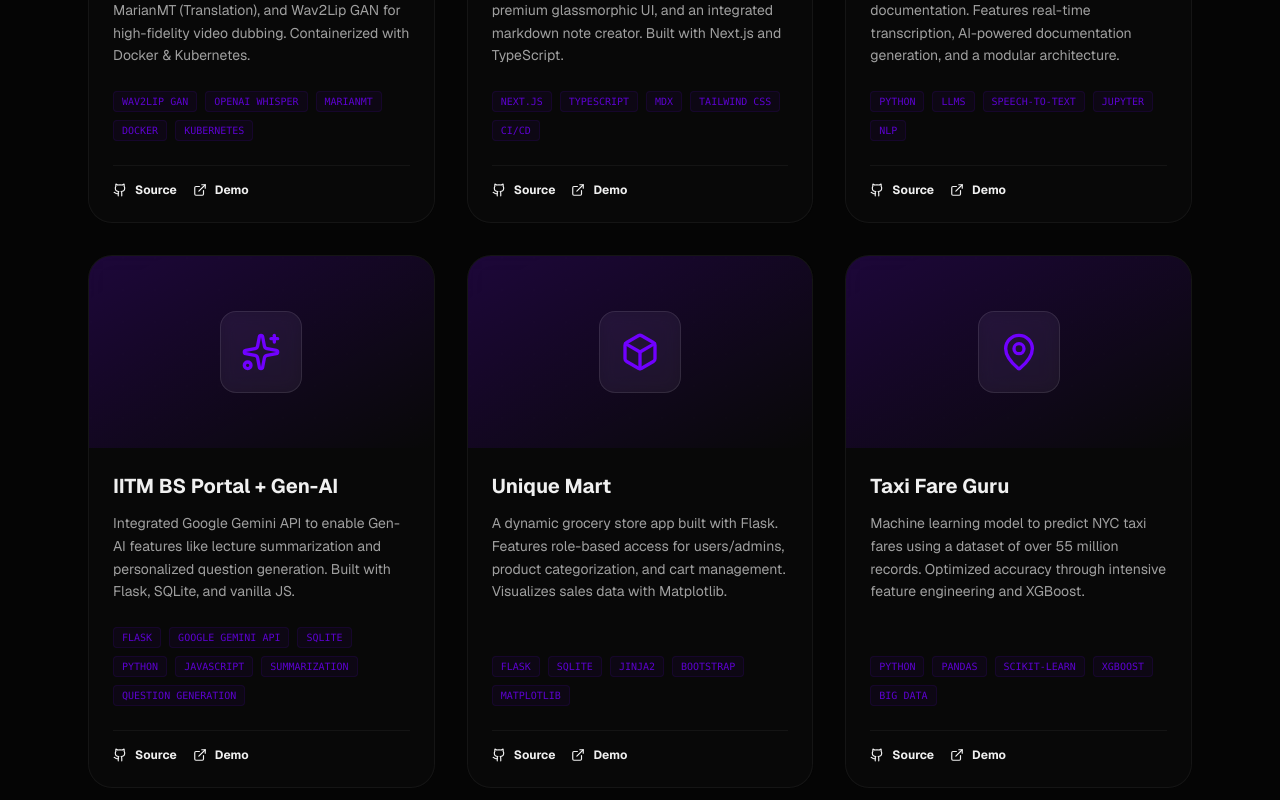
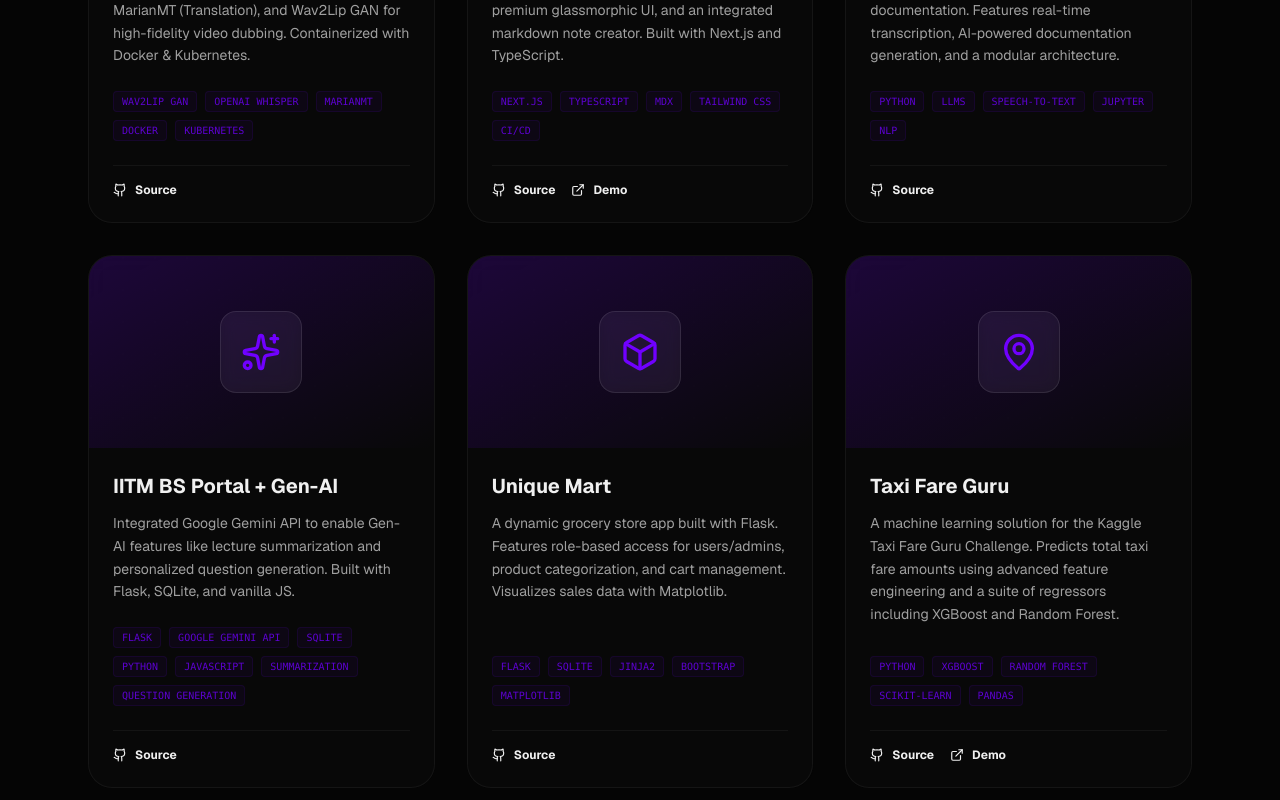
Before and after one commit to Pallavi-Pandey/pallavipandey, a Next.js app: page / in a window 1280 px wide. Shown: the part 3648-4448 px from the top of the page. Built offline with nearby package versions, Linux system fonts and the light colour scheme.

Commit message:
feat: Introduce distinct `sourceLink` and `demoLink` properties for projects, update project descriptions, and conditionally render links in the UI.

```diff
--- a/src/components/Projects.tsx
+++ b/src/components/Projects.tsx
@@ -11,42 +11,44 @@ const Projects = () => {
             description: "Real-time voice translation and lip-syncing API. Combines OpenAI Whisper (ASR), MarianMT (Translation), and Wav2Lip GAN for high-fidelity video dubbing. Containerized with Docker & Kubernetes.",
             tech: ["Wav2Lip GAN", "OpenAI Whisper", "MarianMT", "Docker", "Kubernetes"],
             icon: Video,
-            link: "https://github.com/Pallavi-Pandey/dataviv"
+            sourceLink: "https://github.com/Pallavi-Pandey/dataviv"
         },
         {
             title: "Technical Knowledge Base",
             description: "A high-performance static blog for technical documentation. Features blazing fast SSG, a premium glassmorphic UI, and an integrated markdown note creator. Built with Next.js and TypeScript.",
             tech: ["Next.js", "TypeScript", "MDX", "Tailwind CSS", "CI/CD"],
             icon: FileText,
-            link: "https://github.com/Pallavi-Pandey/My_temp_blog"
+            sourceLink: "https://github.com/Pallavi-Pandey/My_temp_blog",
+            demoLink: "https://my-temp-blog.vercel.app/"
         },
         {
             title: "Multimodal Clinical AI",
             description: "A multimodal AI pipeline merging Speech Recognition and NLP for clinical documentation. Features real-time transcription, AI-powered documentation generation, and a modular architecture.",
             tech: ["Python", "LLMs", "Speech-to-Text", "Jupyter", "NLP"],
             icon: Brain,
-            link: "https://github.com/Pallavi-Pandey/DSAI_Lab_Project"
+            sourceLink: "https://github.com/Pallavi-Pandey/DSAI_Lab_Project"
         },
         {
             title: "IITM BS Portal + Gen-AI",
             description: "Integrated Google Gemini API to enable Gen-AI features like lecture summarization and personalized question generation. Built with Flask, SQLite, and vanilla JS.",
             tech: ["Flask", "Google Gemini API", "SQLite", "Python", "JavaScript", "Summarization", "Question Generation"],
             icon: Sparkles,
-            link: "https://github.com/Pallavi-Pandey/IITM_BS_Portal_with_Gen_AI"
+            sourceLink: "https://github.com/Pallavi-Pandey/IITM_BS_Portal_with_Gen_AI"
         },
         {
             title: "Unique Mart",
             description: "A dynamic grocery store app built with Flask. Features role-based access for users/admins, product categorization, and cart management. Visualizes sales data with Matplotlib.",
             tech: ["Flask", "SQLite", "Jinja2", "Bootstrap", "Matplotlib"],
             icon: Box,
-            link: "https://github.com/Pallavi-Pandey/Unique_Mart"
+            sourceLink: "https://github.com/Pallavi-Pandey/Unique_Mart"
         },
         {
             title: "Taxi Fare Guru",
-            description: "Machine learning model to predict NYC taxi fares using a dataset of over 55 million records. Optimized accuracy through intensive feature engineering and XGBoost.",
-            tech: ["Python", "Pandas", "Scikit-Learn", "XGBoost", "Big Data"],
+            description: "A machine learning solution for the Kaggle Taxi Fare Guru Challenge. Predicts total taxi fare amounts using advanced feature engineering and a suite of regressors including XGBoost and Random Forest.",
+            tech: ["Python", "XGBoost", "Random Forest", "Scikit-Learn", "Pandas"],
             icon: MapPin,
-            link: "#"
+            sourceLink: "https://github.com/Pallavi-Pandey/taxi-fare-guru-mlp",
+            demoLink: "https://www.kaggle.com/competitions/taxi-fare-guru-total-amount-prediction-challenge"
         }
     ];
 
@@ -100,12 +102,16 @@ const Projects = () => {
                                 </div>
 
                                 <div className="flex items-center gap-4 pt-4 border-t border-white/5">
-                                    <a href={project.link} className="flex items-center gap-2 text-xs font-bold hover:text-brand-accent transition-colors">
-                                        <Github size={14} /> Source
-                                    </a>
-                                    <a href={project.link} className="flex items-center gap-2 text-xs font-bold hover:text-brand-accent transition-colors">
-                                        <ExternalLink size={14} /> Demo
-                                    </a>
+                                    {project.sourceLink && (
+                                        <a href={project.sourceLink} target="_blank" rel="noopener noreferrer" className="flex items-center gap-2 text-xs font-bold hover:text-brand-accent transition-colors">
+                                            <Github size={14} /> Source
+                                        </a>
+                                    )}
+                                    {project.demoLink && (
+                                        <a href={project.demoLink} target="_blank" rel="noopener noreferrer" className="flex items-center gap-2 text-xs font-bold hover:text-brand-accent transition-colors">
+                                            <ExternalLink size={14} /> Demo
+                                        </a>
+                                    )}
                                 </div>
                             </div>
                         </motion.div>
```
